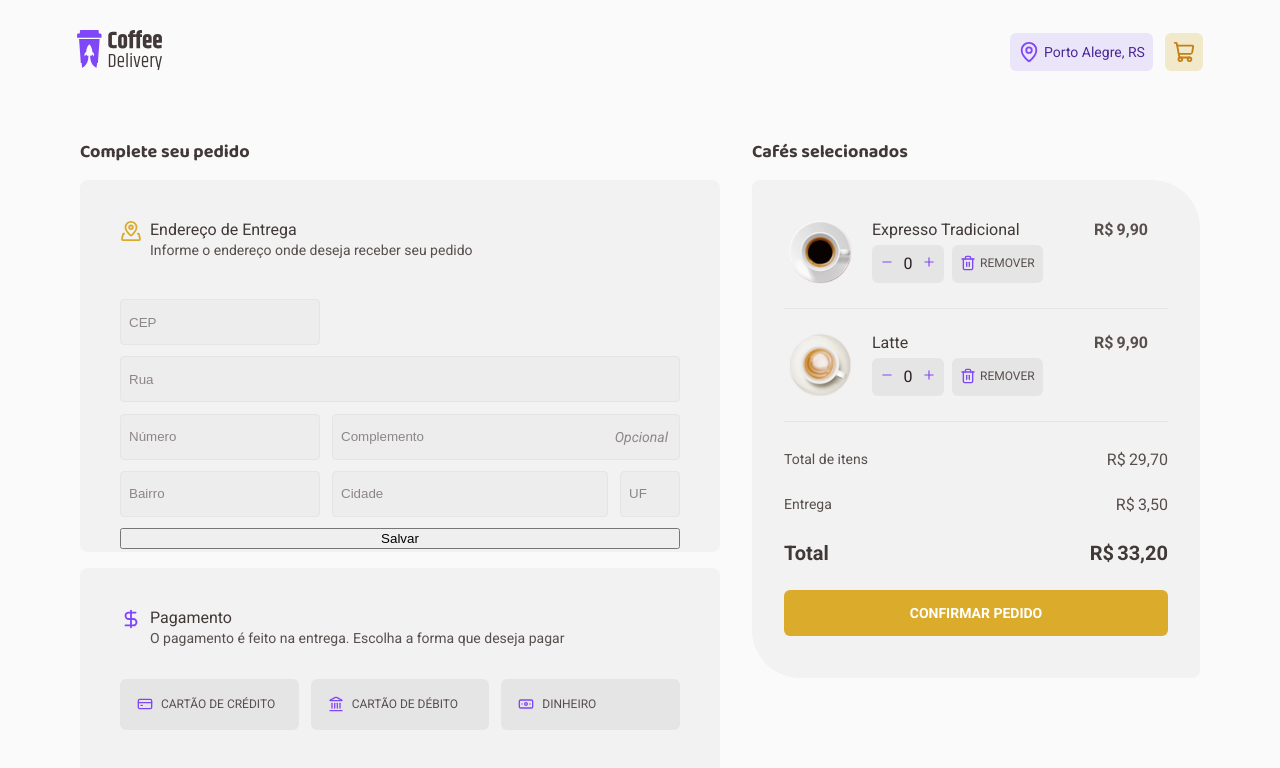
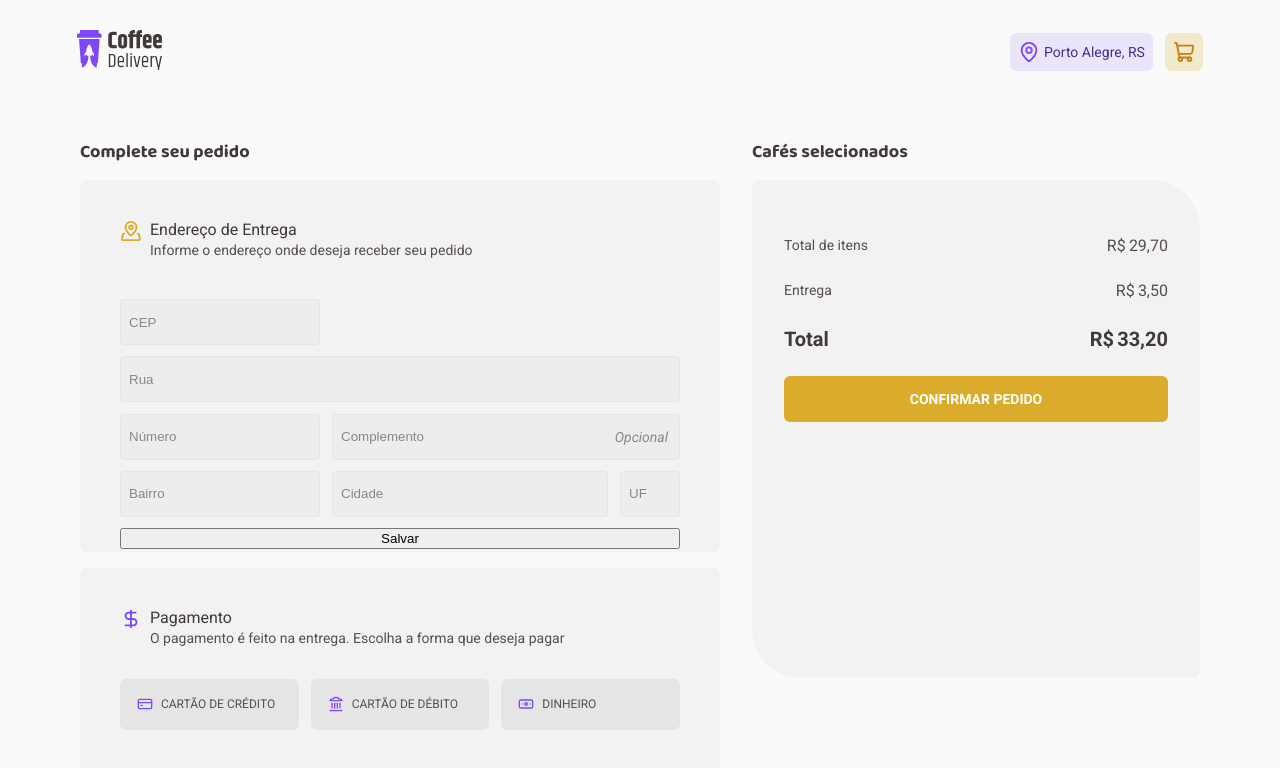
Before and after one commit to YasminFerrariDias/coffeeDelivery, a React (Vite) app: page /payment in a window 1280 px wide. Shown: the top 768 px of the page. Built offline with nearby package versions, Linux system fonts and the light colour scheme.

Commit message:
Agora as imagens aparecem no carrinho

```diff
--- a/src/components/CartCard/index.tsx
+++ b/src/components/CartCard/index.tsx
@@ -1,17 +1,29 @@
+import type { coffeeImages } from "../../consts/coffeeImages";
+import { useCart } from "../../context/useCart";
 import { Card } from "../Card";
 import { CoffeeCartCard } from "../CoffeeCartCard";
 import { Price } from "../Price";
 import { Text } from "../Text";
 import { Button, ButtonLink, CartCardContainer, Row, Separate, TotalInformation } from "./styles";
 
+export type CoffeeImage = keyof typeof coffeeImages;
+
 export function CartCard() {
+  const { cart } = useCart();
+
   return (
     <Card $variant="mediumRounded">
       <CartCardContainer>
-        <CoffeeCartCard img="ExpressoTradicional" text="Expresso Tradicional" number={9.90} />
-        <Separate />
-        <CoffeeCartCard img="Latte" text="Latte" number={9.90} />
-        <Separate />
+
+        {cart.map((item) => {
+          return (
+            <div key={`${item.name}-${item.price}-${item.amount}`}>
+              <CoffeeCartCard img={item.img} number={item.price} text={item.name} />
+              <Separate />
+            </div>
+          )
+        })}
+
 
         <TotalInformation>
           <Row>
@@ -29,9 +41,9 @@ export function CartCard() {
             <Price $number={33.20} $variant="largePrice" />
           </Row>
         </TotalInformation>
-          <ButtonLink to="/success">
-            <Button><Text text="CONFIRMAR PEDIDO" color="white" $variant="button-g" /></Button>
-          </ButtonLink>
+        <ButtonLink to="/success">
+          <Button><Text text="CONFIRMAR PEDIDO" color="white" $variant="button-g" /></Button>
+        </ButtonLink>
       </CartCardContainer>
     </Card>
   )
--- a/src/components/CoffeeCartCard/index.tsx
+++ b/src/components/CoffeeCartCard/index.tsx
@@ -1,37 +1,46 @@
-import ExpressoTradicionalImg from '../../assets/img/Type=Expresso.svg'
-import LatteImg from '../../assets/img/Type=Latte.svg'
-
+import { coffeeImages } from '../../consts/coffeeImages'
+import { useCounter } from '../../hooks/useCounter'
 import { ButtonText } from '../ButtonText'
 import { Card } from '../Card'
-import { Count } from '../Count'
+import { IconComponent } from '../IconComponent'
+import { Number } from '../Number'
 import { Price } from '../Price'
 import { Text } from '../Text'
-import { Buttons, Cart, CoffeeCartCardContainer, ImgStyle, Info, Value } from './styles'
+import { Buttons, Cart, CoffeeCartCardContainer, CountContainer, ImgStyle, Info, Operation, Result, Value } from './styles'
+
+type CoffeeImage = keyof typeof coffeeImages
 
 interface CoffeeCartCardProps {
   text: string
   number: number
-  img: 'ExpressoTradicional' | 'Latte'
+  img: CoffeeImage
 }
 
-export function CoffeeCartCard({ text, number, img, }: CoffeeCartCardProps) {
-  const coffeeImages = {
-    ExpressoTradicional: ExpressoTradicionalImg,
-    Latte: LatteImg,
-  }
-
-  const selectedImage = coffeeImages[img]
+export function CoffeeCartCard({ text, number, img }: CoffeeCartCardProps) {
+  const [count, addItems, removeItems] = useCounter();
 
   return (
     <Card $variant="mediumCart">
-      <CoffeeCartCardContainer>
+      <CoffeeCartCardContainer $img={img}>
         <Cart>
-          <ImgStyle src={selectedImage} alt={text} />
+          <ImgStyle src={coffeeImages[img]} alt={text} />
 
           <Info>
             <Text text={text} color="base-subtitle" $variant="text-m" />
             <Buttons>
-              <Count />
+              <CountContainer>
+                <Operation onClick={removeItems}>
+                  <IconComponent icon="Minus" ColorIcon="purple" variantSize={14} $ColorIconHover="purple-dark" />
+                </Operation>
+
+                <Result>
+                  <Number $variantColor="base-title" $variantText="text-m" $number={count} className='number' />
+                </Result>
+
+                <Operation onClick={addItems}>
+                  <IconComponent icon="Plus" ColorIcon="purple" variantSize={14} $ColorIconHover="purple-dark" />
+                </Operation>
+              </CountContainer>
               <ButtonText icon="Trash2" text='REMOVER' ColorIcon="purple" variantSize={16} $variant="button-s" color="base-text" ColorVariant="base-button" $ColorHover='base-hover' />
             </Buttons>
           </Info>
--- a/src/components/CoffeeCartCard/styles.ts
+++ b/src/components/CoffeeCartCard/styles.ts
@@ -1,6 +1,6 @@
 import styled from "styled-components";
 
-export const CoffeeCartCardContainer = styled.div`
+export const CoffeeCartCardContainer = styled.div<{ $img: string }>`
   display: flex;
   flex-direction: row;
   justify-content: space-between;
@@ -35,3 +35,25 @@ export const Buttons = styled.div`
 export const Value = styled.div`
   padding: 0.5rem 0.25rem;
 `;
+
+
+export const CountContainer = styled.div`
+  display: flex;
+  flex-direction: row;
+  height: 2.375rem;
+  width: 4.5rem;
+  justify-content: center;
+  align-items: center;
+  gap: 0.6rem;
+  background-color: ${(props) => props.theme['base-button']};
+  border-radius: 0.375rem;
+`;
+
+export const Operation = styled.section``;
+
+export const Result = styled.section`
+  .number {
+    display: flex;
+    flex-direction: row;
+  }
+`;
--- a/src/context/CartContext.ts
+++ b/src/context/CartContext.ts
@@ -1,7 +1,8 @@
 import { createContext } from "react";
+import type { CoffeeImage } from "../components/CartCard";
 
 export type CartProps = {
-  img: string;
+  img: CoffeeImage;
   name: string;
   price: number;
   amount: number;
```
